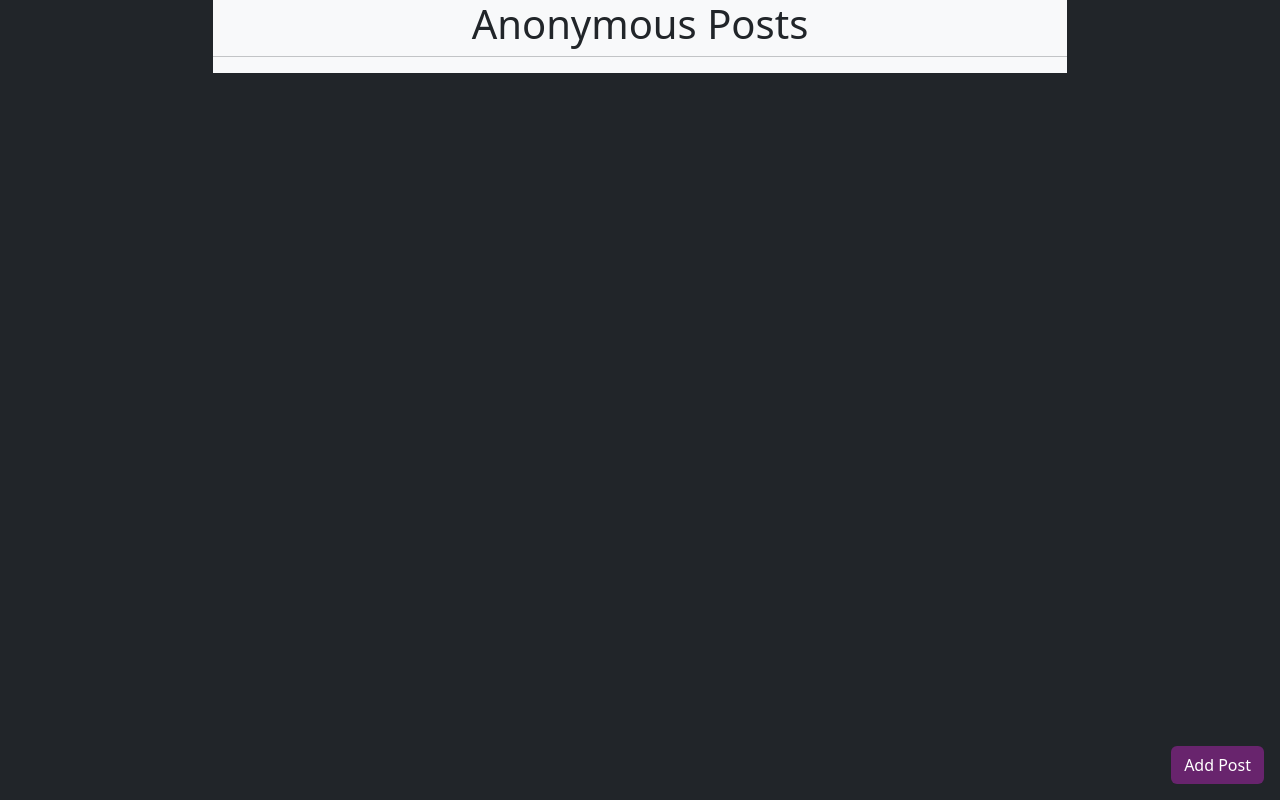
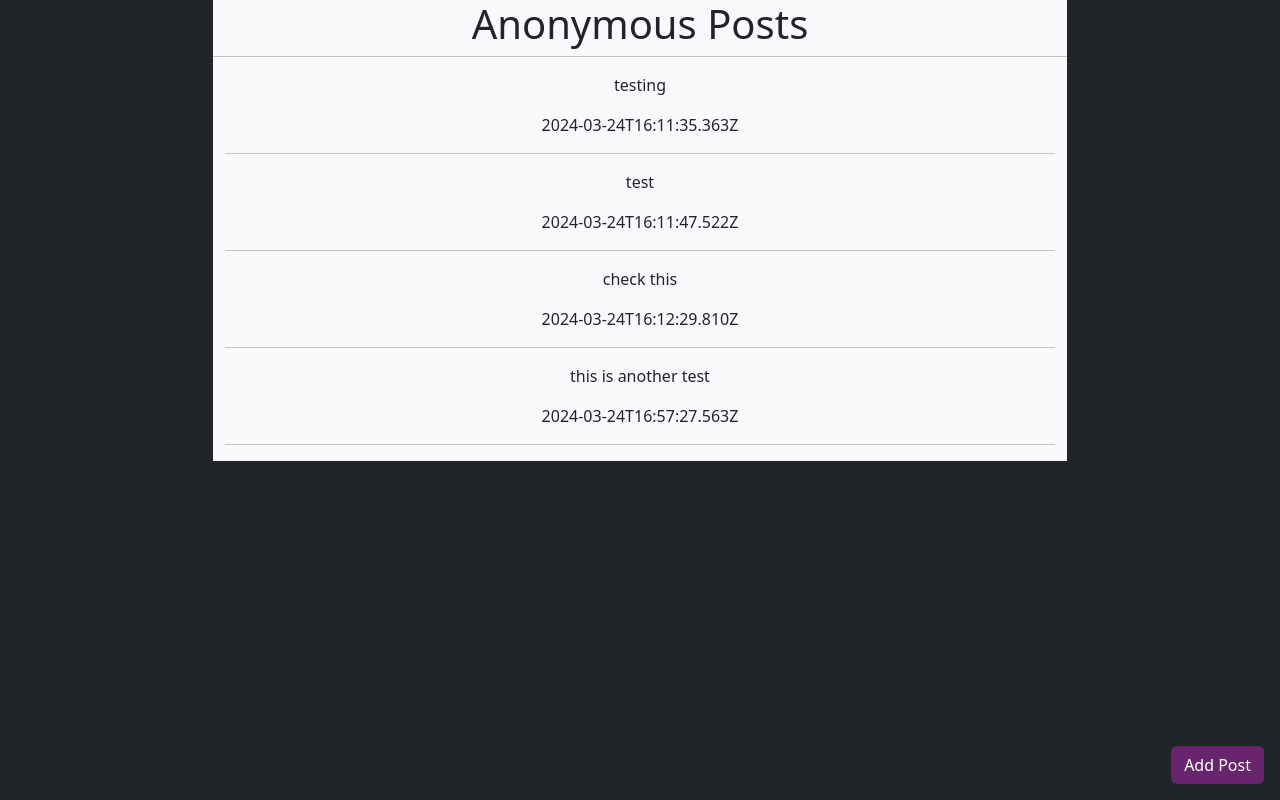
Before and after one commit to WilliamMorgan73/ProgBlack2, a Next.js app: page / in a window 1280 px wide. Built offline with nearby package versions, Linux system fonts and the light colour scheme.

Commit message:
posts now display with the message and the date

```diff
--- a/data/data.json
+++ b/data/data.json
@@ -1 +1 @@
-[{"postID":1,"message":"test","creationTime":"2024-03-24T16:11:35.363Z"},{"postID":2,"message":"test","creationTime":"2024-03-24T16:11:47.522Z"},{"postID":3,"message":"check this","creationTime":"2024-03-24T16:12:29.810Z"}]
+[{"postID":1,"message":"testing","creationTime":"2024-03-24T16:11:35.363Z"},{"postID":2,"message":"test","creationTime":"2024-03-24T16:11:47.522Z"},{"postID":3,"message":"check this","creationTime":"2024-03-24T16:12:29.810Z"},{"postID":2,"message":"this is another test","creationTime":"2024-03-24T16:57:27.563Z"}]
--- a/pages/index.js
+++ b/pages/index.js
@@ -5,13 +5,10 @@ import 'bootstrap/dist/css/bootstrap.min.css';
 import styles from '../src/styles/styles.css';
 import { useState } from 'react';
 import AddPostModal from '@/app/components/addPostModal';
+import DisplayPost from '@/app/components/displayPost';
+
 
 function MainColumn() {
-
-  const [appear, setAppear] = useState(false);
-  const handleExit = () => setAppear(false);
-  const handleAppear = () => setAppear(true);
-
   return (
     <Container fluid className='bg-dark' style={{ minHeight: '100vh' }}>
       <Row>
@@ -20,6 +17,7 @@ function MainColumn() {
           <h1>Anonymous Posts</h1>
           <Row>
             <hr></hr>
+            <DisplayPost />
           </Row>
         </Col>
         <Col xs={2}>
--- /dev/null
+++ b/src/app/components/displayPost.js
@@ -0,0 +1,18 @@
+const data = require('@/../data/data.json');
+
+const DisplayPost = () => {
+
+        return (
+            <>
+                {data.map((post) => (
+                  <div key={post.postID}>
+                    <p>{post.message}</p>
+                    <p>{post.creationTime}</p>
+                    <hr></hr>
+                  </div>
+                ))}
+            </>
+        )
+    }
+
+export default DisplayPost;
```
